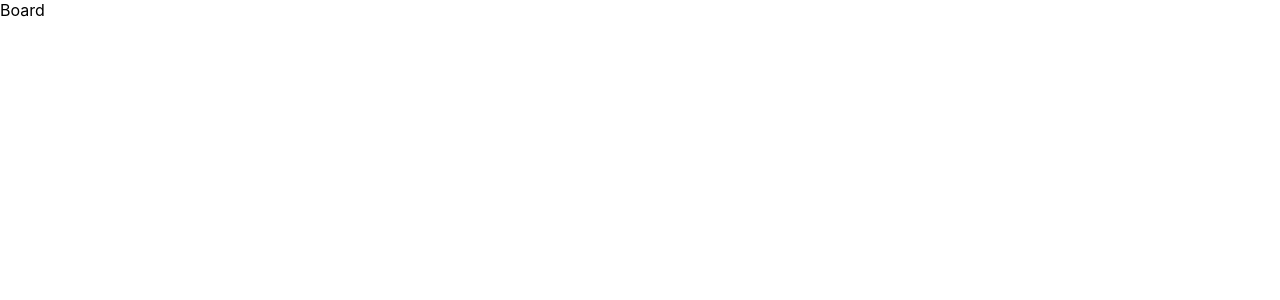
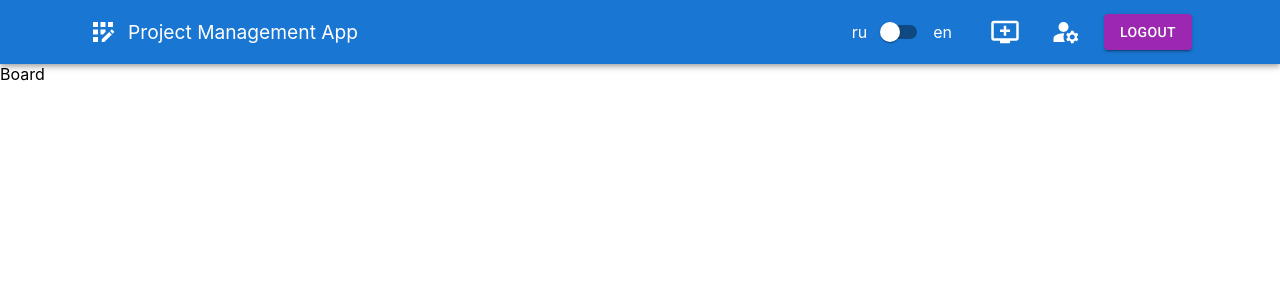
Before and after one commit to Nick1091/project-management-app, a React (Create React App) app: page /board in a window 1280 px wide. Shown: the top 300 px of the page. Built offline with nearby package versions, Linux system fonts and the light colour scheme.

Commit message:
feat: add AppLayout component

```diff
--- a/src/App.tsx
+++ b/src/App.tsx
@@ -1,5 +1,6 @@
 import React from 'react';
 import { Routes, Route } from 'react-router-dom';
+import { AppLayout } from './components/AppLayout';
 import { Board } from './pages/Board';
 import { MainBoards } from './pages/MainBoards';
 import { Welcome } from './pages/Welcome';
@@ -7,9 +8,11 @@ import { Welcome } from './pages/Welcome';
 function App() {
   return (
     <Routes>
-      <Route path="/" element={<Welcome />} />
-      <Route path="/main" element={<MainBoards />} />
-      <Route path="/board" element={<Board />} />
+      <Route path="/" element={<AppLayout />}>
+        <Route index element={<Welcome />} />
+        <Route path="/main" element={<MainBoards />} />
+        <Route path="/board" element={<Board />} />
+      </Route>
     </Routes>
   );
 }
--- /dev/null
+++ b/src/components/AppLayout.tsx
@@ -0,0 +1,13 @@
+import { Outlet } from 'react-router-dom';
+import { Header } from './Header';
+
+export const AppLayout = () => {
+  return (
+    <>
+      <Header />
+      <main>
+        <Outlet />
+      </main>
+    </>
+  );
+};
--- a/src/pages/Welcome.tsx
+++ b/src/pages/Welcome.tsx
@@ -1,11 +1,5 @@
 import React from 'react';
-import { Header } from '../components/Header';
 
 export const Welcome = () => {
-  return (
-    <>
-      <Header />
-      <div>Welcome</div>
-    </>
-  );
+  return <div>Welcome</div>;
 };
```
